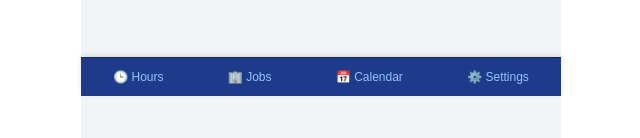
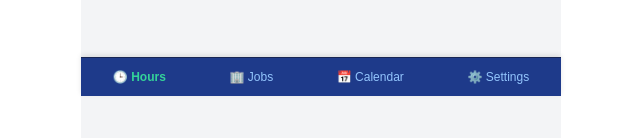
Before and after one commit to NminaN85/Monshift, a Next.js app: page / in a window 1280 px wide. Shown: the part 704-842 px from the top of the page, without its empty margins (319-959 px from the left). Built offline with nearby package versions, Linux system fonts and the light colour scheme.

Commit message:
Change BottomNav active prop from 'heures' to 'hours'

```diff
--- a/src/app/page.tsx
+++ b/src/app/page.tsx
@@ -261,7 +261,7 @@ export default function HeuresPage() {
 
       </div>
 
-      <BottomNav active="heures" />
+      <BottomNav active="hours" />
     </main>
   );
 }
```
